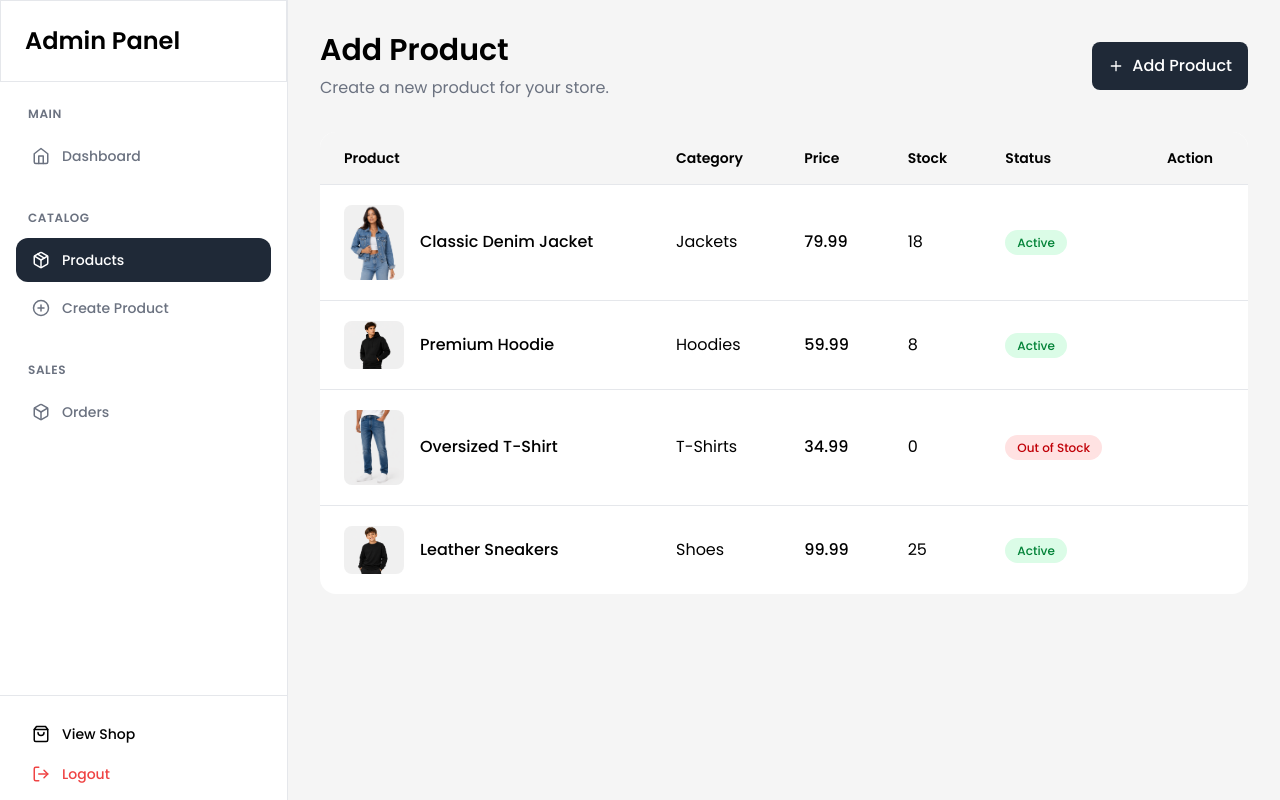
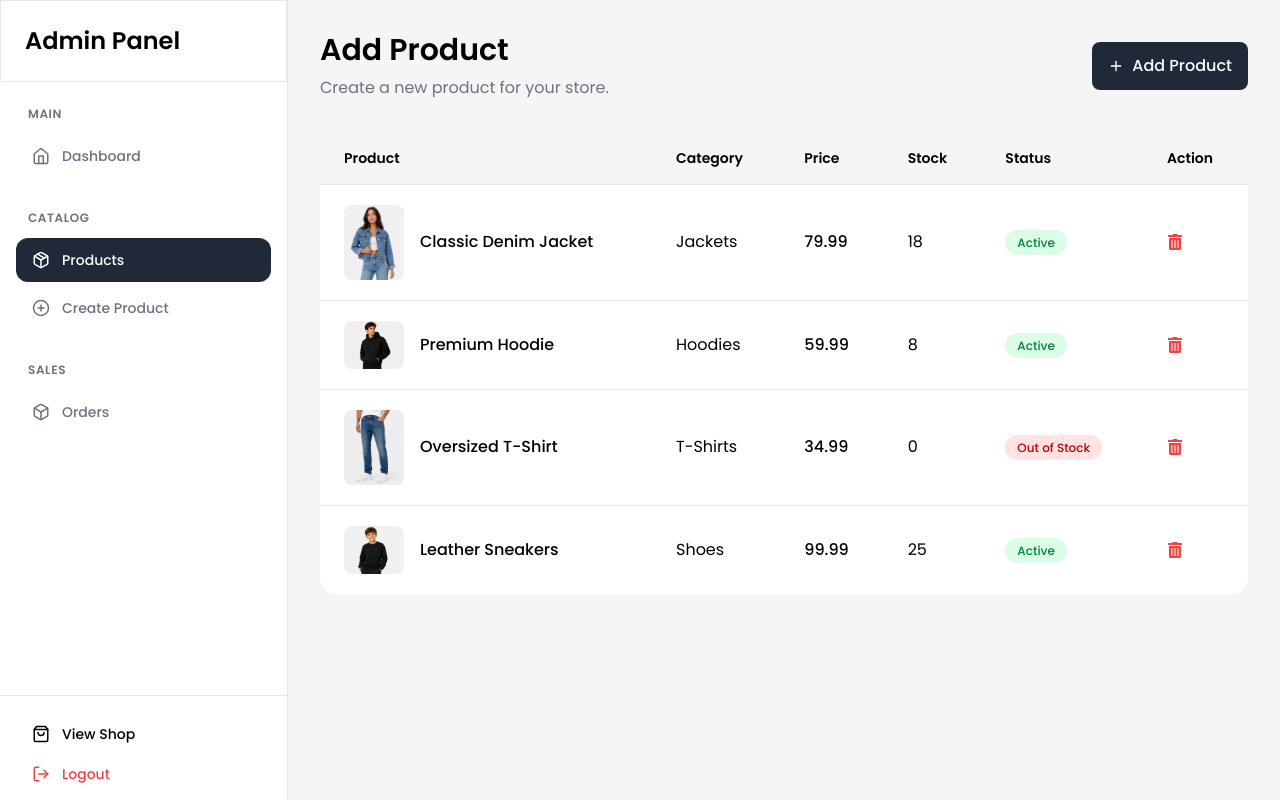
Before and after one commit to jkidera14/fashion-ecomm, a Next.js app: page /admin/products in a window 1280 px wide. Built offline with nearby package versions, Linux system fonts and the light colour scheme.

Commit message:
Admin Dashboard UI Design Products Page Complete

```diff
--- a/src/app/admin/products/page.tsx
+++ b/src/app/admin/products/page.tsx
@@ -1,6 +1,7 @@
 import Button from "@/components/ui/Button";
 import Image from "next/image";
 import Link from "next/link";
+import { FaTrashAlt } from "react-icons/fa";
 import { FiPlus } from "react-icons/fi";
 import { tr } from "zod/locales";
 
@@ -119,6 +120,10 @@ export default function ProductsPage() {
                                                 {product.stock > 0 ? "Active" : "Out of Stock"}
                                             </span>
                                         </td>
+                                        <td className="px-6 py-5">
+                                            <FaTrashAlt
+                                                className="text-destructive" />
+                                        </td>
                                     </tr>
                                 ))}
                             </tbody>
```
